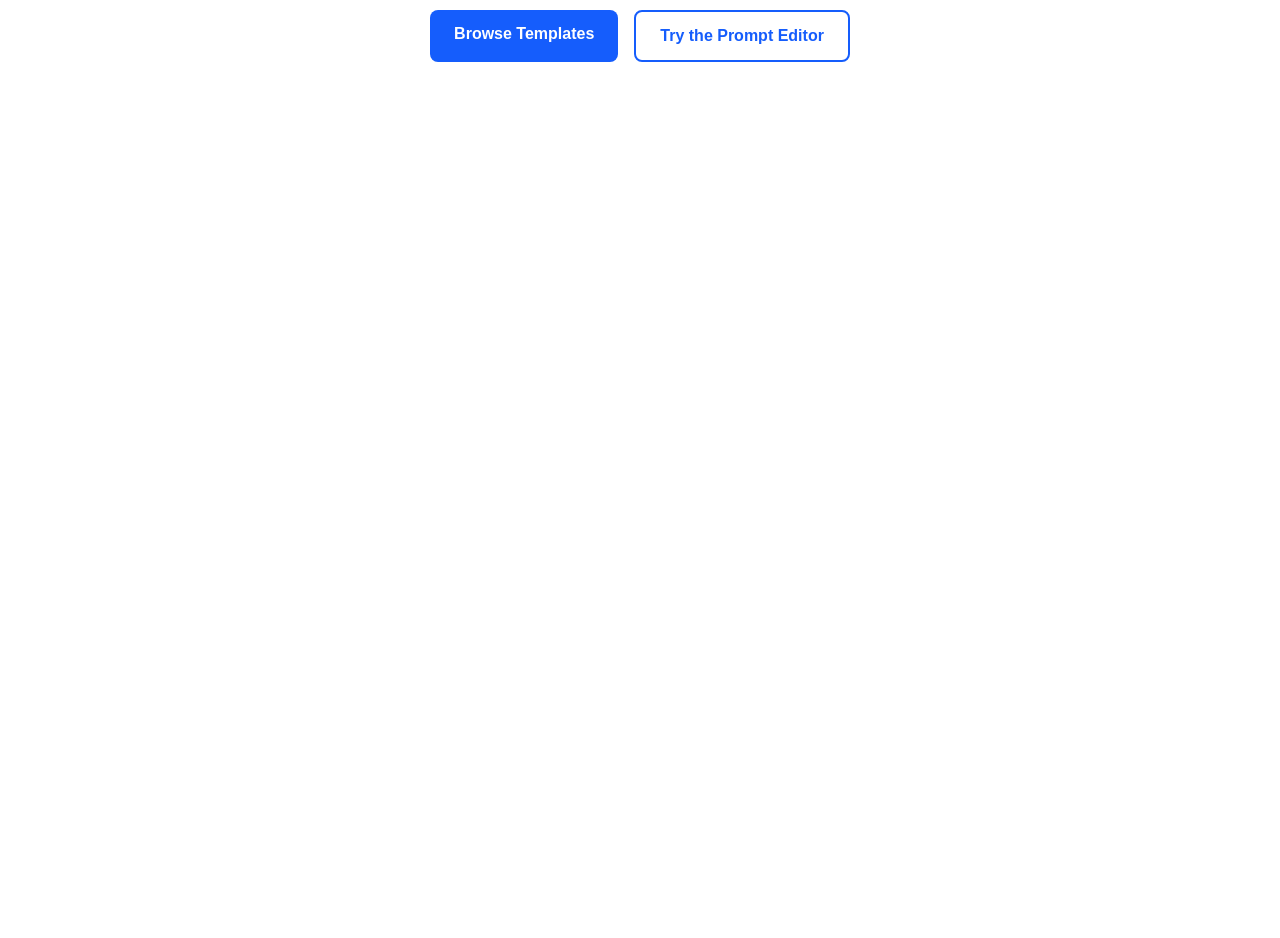
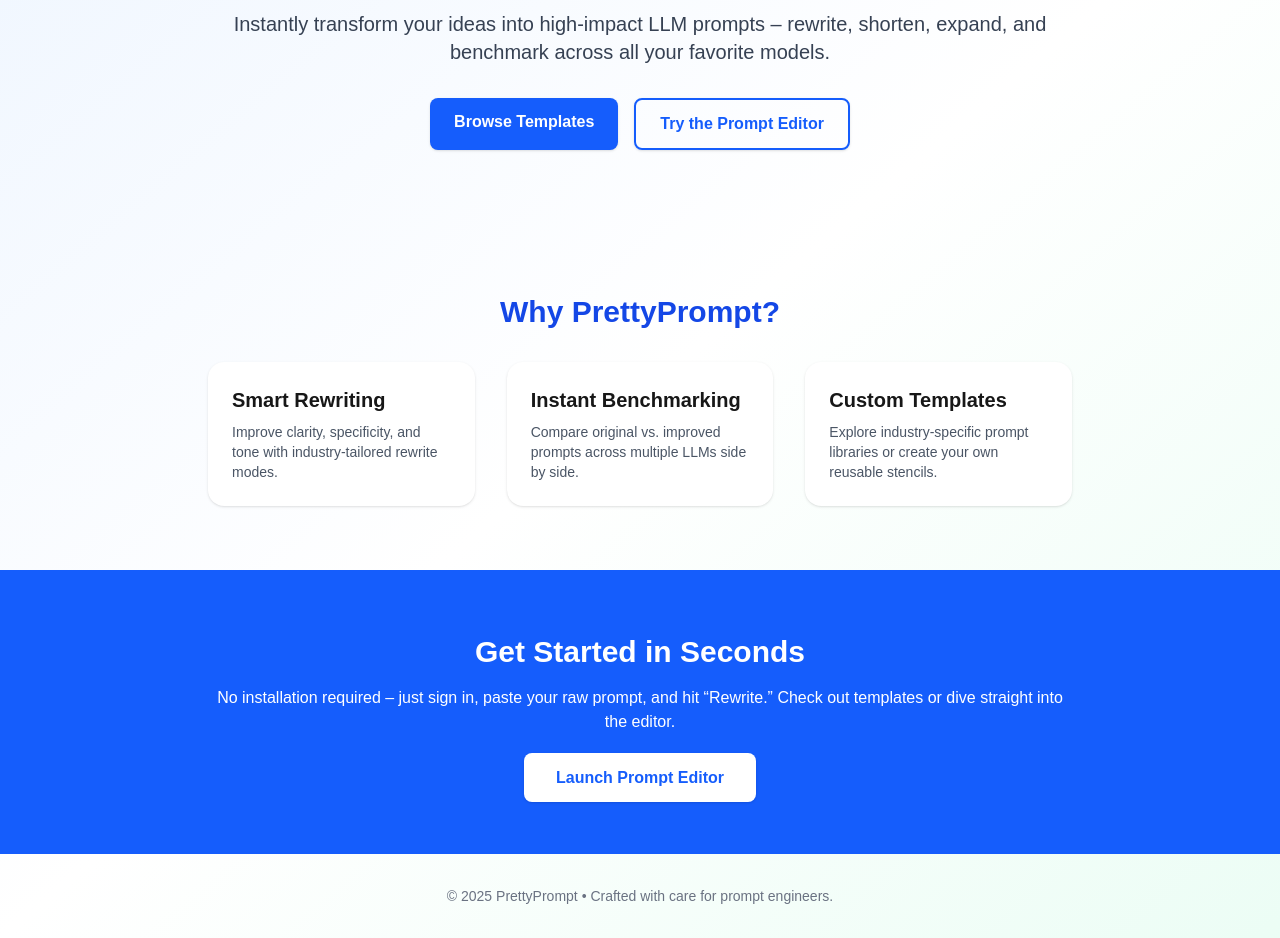
Before and after one commit to vishwaj1/PrettyPrompt, a Next.js app in the folder apps/web/frontend/: page / in a window 1280 px wide. Shown: the part 276-1214 px from the top of the page. Before the commit the page ends 800 px from the top, so only its background shows below. Built offline with nearby package versions, Linux system fonts and the light colour scheme; no server answers.

Commit message:
Added Homepage

```diff
--- a/apps/web/frontend/src/app/page.tsx
+++ b/apps/web/frontend/src/app/page.tsx
@@ -1,28 +1,84 @@
+// src/app/page.tsx
 import Link from 'next/link';
+import Image from 'next/image';
 
 export default function HomePage() {
   return (
-    <main className="mx-auto max-w-3xl p-6 space-y-8 text-center">
-      <h2 className="text-4xl font-extrabold text-blue-700 dark:text-emerald-400">
+    <main className="flex flex-col items-center bg-gradient-to-br from-blue-50 via-white to-emerald-50 dark:from-zinc-900 dark:via-zinc-950 dark:to-zinc-900 min-h-screen">
+      {/* Hero */}
+      <section className="w-full max-w-4xl text-center py-20 px-4">
+        <h1 className="text-5xl md:text-6xl font-extrabold text-blue-700 dark:text-emerald-400 mb-4">
           Welcome to PrettyPrompt 🚀
-      </h2>
-      <p className="text-lg text-gray-700 dark:text-zinc-300">
-        Craft clearer, model-ready prompts & benchmark them instantly.
+        </h1>
+        <p className="text-lg md:text-xl text-gray-700 dark:text-zinc-300 mb-8">
+          Instantly transform your ideas into high-impact LLM prompts – rewrite, shorten, expand, and benchmark across all your favorite models.
         </p>
-      <div className="flex justify-center gap-4 mt-6">
+        <div className="flex flex-wrap justify-center gap-4">
           <Link
             href="/templates"
-          className="px-6 py-3 bg-blue-600 text-white rounded-lg font-semibold hover:bg-blue-700 transition"
+            className="px-6 py-3 bg-blue-600 text-white rounded-lg font-semibold shadow hover:bg-blue-700 transition"
           >
             Browse Templates
           </Link>
           <Link
             href="/prettyprompt"
-          className="px-6 py-3 border-2 border-blue-600 text-blue-600 rounded-lg font-semibold hover:bg-blue-50 transition"
+            className="px-6 py-3 border-2 border-blue-600 text-blue-600 rounded-lg font-semibold shadow hover:bg-blue-50 transition"
           >
             Try the Prompt Editor
           </Link>
         </div>
+      </section>
+
+      {/* Features */}
+      <section className="w-full max-w-4xl px-4 py-16">
+        <h2 className="text-3xl font-bold text-center text-blue-700 dark:text-emerald-400 mb-8">
+          Why PrettyPrompt?
+        </h2>
+        <div className="grid grid-cols-1 md:grid-cols-3 gap-8">
+          <div className="p-6 bg-white dark:bg-zinc-800 rounded-2xl shadow hover:shadow-lg transition">
+            {/* <Image src="/icons/edit.svg" alt="" width={48} height={48} className="mx-auto mb-4" /> */}
+            <h3 className="text-xl font-semibold mb-2">Smart Rewriting</h3>
+            <p className="text-gray-600 dark:text-zinc-400 text-sm">
+              Improve clarity, specificity, and tone with industry-tailored rewrite modes.
+            </p>
+          </div>
+          <div className="p-6 bg-white dark:bg-zinc-800 rounded-2xl shadow hover:shadow-lg transition">
+            {/* <Image src="/icons/compare.svg" alt="" width={48} height={48} className="mx-auto mb-4" /> */}
+            <h3 className="text-xl font-semibold mb-2">Instant Benchmarking</h3>
+            <p className="text-gray-600 dark:text-zinc-400 text-sm">
+              Compare original vs. improved prompts across multiple LLMs side by side.
+            </p>
+          </div>
+          <div className="p-6 bg-white dark:bg-zinc-800 rounded-2xl shadow hover:shadow-lg transition">
+            {/* <Image src="/icons/library.svg" alt="" width={48} height={48} className="mx-auto mb-4" /> */}
+            <h3 className="text-xl font-semibold mb-2">Custom Templates</h3>
+            <p className="text-gray-600 dark:text-zinc-400 text-sm">
+              Explore industry-specific prompt libraries or create your own reusable stencils.
+            </p>
+          </div>
+        </div>
+      </section>
+
+      {/* Getting Started */}
+      <section className="w-full bg-blue-600 dark:bg-emerald-700 text-white py-16">
+        <div className="max-w-4xl mx-auto px-4 text-center">
+          <h2 className="text-3xl font-bold mb-4">Get Started in Seconds</h2>
+          <p className="mb-8">
+            No installation required – just sign in, paste your raw prompt, and hit “Rewrite.” Check out templates or dive straight into the editor.
+          </p>
+          <Link
+            href="/prettyprompt"
+            className="px-8 py-4 bg-white text-blue-600 dark:text-emerald-700 rounded-lg font-semibold shadow hover:bg-gray-100 transition"
+          >
+            Launch Prompt Editor
+          </Link>
+        </div>
+      </section>
+
+      {/* Footer */}
+      <footer className="w-full max-w-4xl px-4 py-8 text-center text-sm text-gray-500 dark:text-zinc-400">
+        © {new Date().getFullYear()} PrettyPrompt • Crafted with care for prompt engineers.
+      </footer>
     </main>
   );
 }
--- a/apps/web/frontend/src/components/TemplateNav.tsx
+++ b/apps/web/frontend/src/components/TemplateNav.tsx
@@ -2,7 +2,7 @@
 'use client'
 
 import Link from 'next/link'
-import { usePathname} from 'next/navigation'
+import { usePathname } from 'next/navigation'
 
 interface Props {
   industries: string[]
@@ -22,7 +22,7 @@
           px-6 py-4
           bg-gray-100 dark:bg-gray-800
           border-b border-gray-300 dark:border-gray-700
-          rounded-md mb-4
+          rounded-md mb-2
         "
       >
         <h3
@@ -35,7 +35,8 @@
         </h3>
       </div>
 
-      <ul className="divide-y divide-gray-200 dark:divide-gray-700">
+      {/* → scrollable */}
+      <ul className="overflow-y-auto max-h-32 divide-y divide-gray-200 dark:divide-gray-700 mb-4">
         {yourSearches.length > 0 ? (
           yourSearches.map(s => {
             const slug = decodeURIComponent(s.industry)
@@ -71,7 +72,7 @@
           px-6 py-4
           bg-gray-100 dark:bg-gray-800
           border-b border-gray-300 dark:border-gray-700
-          rounded-md mb-4
+          rounded-md mb-2
         "
       >
         <h3
@@ -84,10 +85,8 @@
         </h3>
       </div>
 
-
-
-
-      <ul className="divide-y divide-gray-200 dark:divide-gray-700 mb-4">
+      {/* → scrollable */}
+      <ul className="overflow-y-auto max-h-auto divide-y divide-gray-200 dark:divide-gray-700">
         {industries.map(ind => {
           const slug = decodeURIComponent(ind)
           const href = `/templates/${encodeURIComponent(slug)}`
```
Lines whose indentation alone changed are shown as unchanged.
